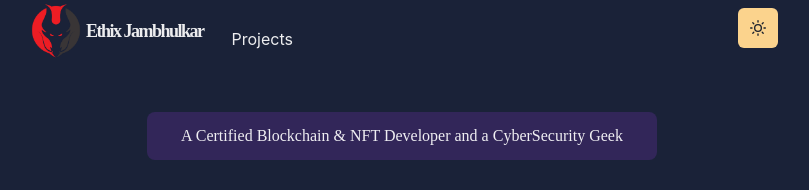
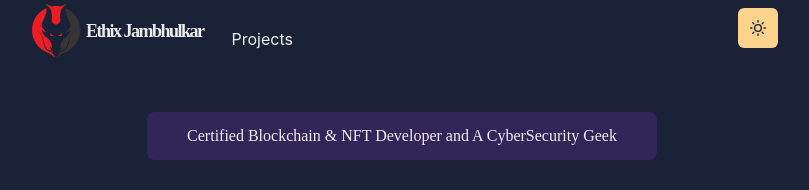
Before and after one commit to EthixLucifer/New-Portfolio-Website, a Next.js app: page / in a window 1280 px wide. Shown: the top 190 px of the page, without its empty margins (238-1047 px from the left). Built offline with nearby package versions, Linux system fonts and the light colour scheme; a web font is replaced by a local one.

Commit message:
new tagline

```diff
--- a/pages/index.js
+++ b/pages/index.js
@@ -20,7 +20,7 @@ const Page = () => {
 
                 {/* {*pl={20}*} padding to the left side of the name */}
                 <Box borderRadius="lg" bg={useColorModeValue('whiteAlpha.700', 'purple.900')} p={3} align="center" mt={20} mb={8} fontFamily="Cormorant SC">
-                    A Certified Blockchain & NFT Developer and a CyberSecurity Geek
+                    Certified Blockchain & NFT Developer and A CyberSecurity Geek
                 </Box>
 
                 <Box display={{ md: 'flex' }}>
```
